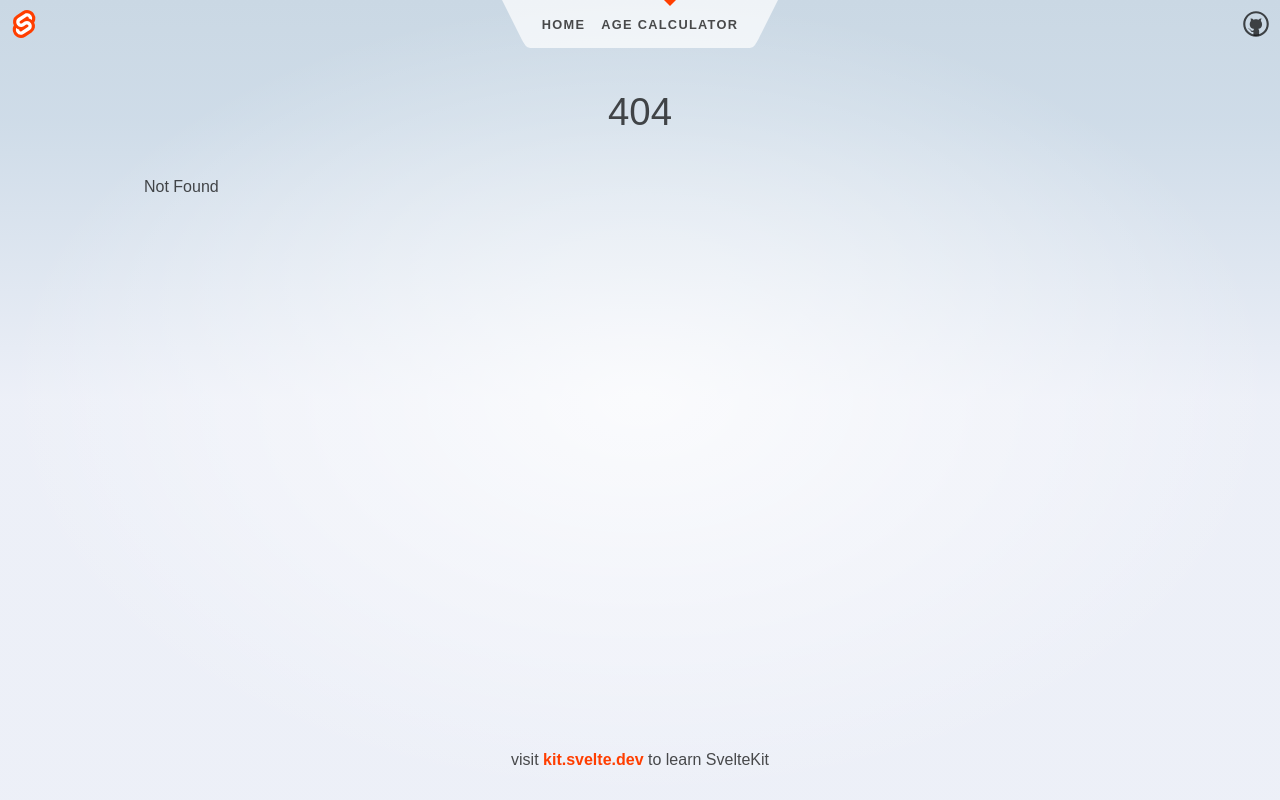
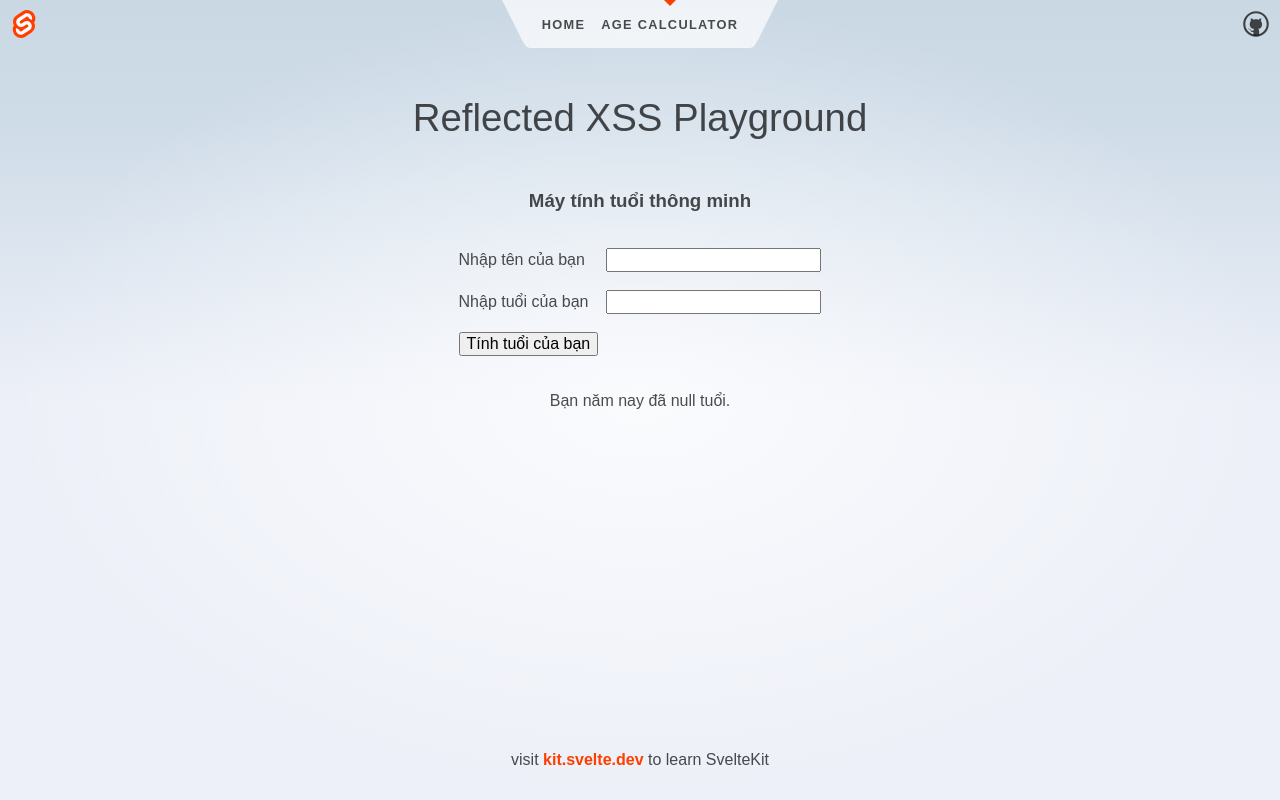
Before and after one commit to duydang2311/xss-playground, a SvelteKit app: page /ageCalculator in a window 1280 px wide. Before the commit this address had no page. Built offline with nearby package versions, Linux system fonts and the light colour scheme.

Commit message:
feat: add reflected xss playground

```diff
--- /dev/null
+++ b/src/routes/ageCalculator/+page.server.ts
@@ -0,0 +1,11 @@
+import type { PageServerLoad } from '.svelte-kit/types/src/routes/sverdle/$types';
+
+export const prerender = true;
+
+export const load: PageServerLoad = ({ url }) => {
+	const searchParams = url.searchParams;
+	return {
+		name: searchParams.get('name'),
+		age: searchParams.get('age')
+	};
+};
--- /dev/null
+++ b/src/routes/ageCalculator/+page.svelte
@@ -0,0 +1,78 @@
+<script lang="ts">
+	import { onMount } from 'svelte';
+	import type { PageData } from './$types';
+	export let data: PageData;
+	let result: HTMLParagraphElement;
+
+	function getResult(data: PageData) {
+		if (isNaN(Number(data.age))) {
+			return `${data.age} là tuổi gì?`;
+		}
+		const name =
+			data.name && data.name.length
+				? data.name
+						.split(' ')
+						.map((v) => v[0].toUpperCase() + v.substring(1))
+						.join(' ')
+				: 'Bạn';
+		return `${name} năm nay đã ${data.age} tuổi.`;
+	}
+
+	onMount(() => {
+		result?.scrollIntoView({ behavior: 'smooth', block: 'center' });
+	});
+</script>
+
+<svelte:head>
+	<title>Reflected XSS Playground</title>
+	<meta name="description" content="Reflected XSS Playground" />
+</svelte:head>
+
+<section>
+	<h1>Reflected XSS Playground</h1>
+	<h3>Máy tính tuổi thông minh</h3>
+	<form method="get" action="/ageCalculator">
+		<table>
+			<tbody>
+				<tr>
+					<td>
+						<label for="name"> Nhập tên của bạn </label>
+					</td>
+					<td>
+						<input name="name" id="name" type="text" value={data.name} />
+					</td>
+				</tr>
+				<tr>
+					<td>
+						<label for="age"> Nhập tuổi của bạn </label>
+					</td>
+					<td>
+						<input name="age" id="age" type="text" value={data.age} required aria-required />
+					</td>
+				</tr>
+				<tr>
+					<td colspan="2">
+						<button type="submit">Tính tuổi của bạn</button>
+					</td>
+				</tr>
+			</tbody>
+		</table>
+	</form>
+	{#if data}
+		<p bind:this={result}>
+			{@html getResult(data)}
+		</p>
+	{/if}
+</section>
+
+<style>
+	section {
+		display: flex;
+		flex-direction: column;
+		justify-content: center;
+		align-items: center;
+	}
+	table {
+		border-spacing: 1rem;
+	}
+</style>
```
